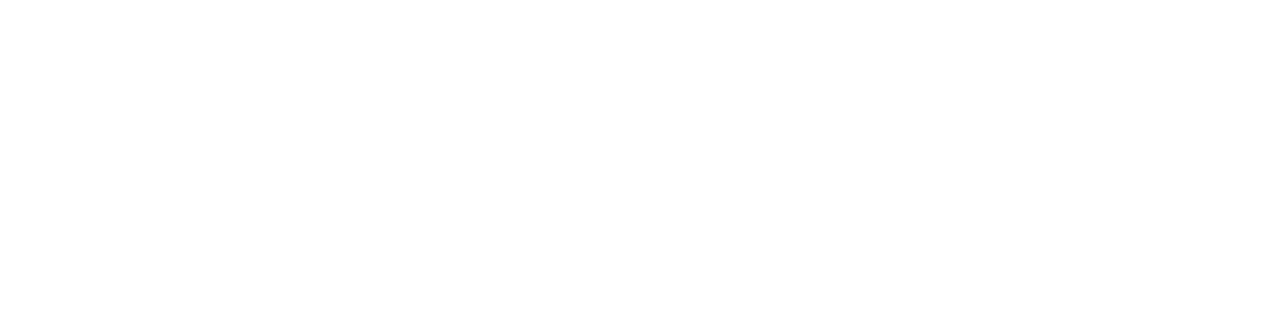
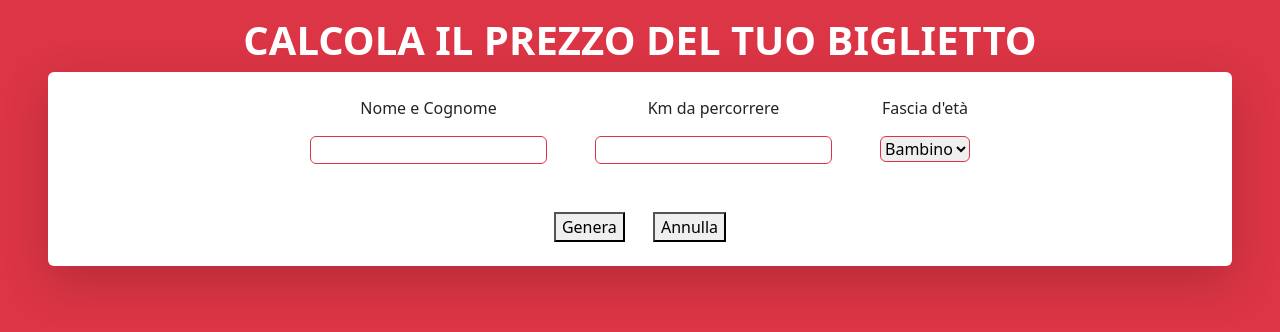
Before and after one commit to marcovittoriozacca/js-biglietto-treno-form, a plain HTML site: page index.html in a window 1280 px wide. Drawn offline with nearby package versions, Linux system fonts and the light colour scheme.

Commit message:
feat: starting style

```diff
--- a/index.html
+++ b/index.html
@@ -12,8 +12,39 @@
     <link rel="stylesheet" href="./Assets/CSS/style.css">
 
 </head>
-<body>
+<body class="bg-danger">
 
+    <header>
+        <h1 class="text-uppercase text-center text-white fw-bolder mt-3">Calcola il prezzo del tuo biglietto</h1>
+    </header>
+
+    <main>
+        <form class="bg-white py-4 px-5 mx-5 rounded-2 shadow-lg">
+            <div class="d-flex justify-content-center column-gap-5">
+                <div class="d-flex flex-column row-gap-3">
+                    <label for="name" class="text-center">Nome e Cognome</label>
+                    <input type="text" id="name" class="rounded border border-danger">
+                </div>
+                <div class="d-flex flex-column row-gap-3">
+                    <label for="km" class="text-center">Km da percorrere</label>
+                    <input type="text" id="km" class="rounded border border-danger">
+                </div>
+
+                <div class="d-flex flex-column row-gap-3">
+                    <label for="eta" class="text-center">Fascia d'età</label>
+                    <select name="etaPsg" id="eta" class="rounded border border-danger">
+                        <option value="minorenne">Bambino</option>
+                        <option value="maggiorenne">Adulto</option>
+                        <option value="over65">Over 65</option>
+                    </select>
+                </div>
+            </div>
+            <div class="text-center mt-5">
+                <button class="me-4 ">Genera</button>
+                <button>Annulla</button>
+            </div>
+        </form>
+    </main>
 
     <!-- Bootstrap js -->
     <script src="https://cdn.jsdelivr.net/npm/bootstrap@5.3.2/dist/js/bootstrap.bundle.min.js" integrity="sha384-C6RzsynM9kWDrMNeT87bh95OGNyZPhcTNXj1NW7RuBCsyN/o0jlpcV8Qyq46cDfL" crossorigin="anonymous"></script>
```
